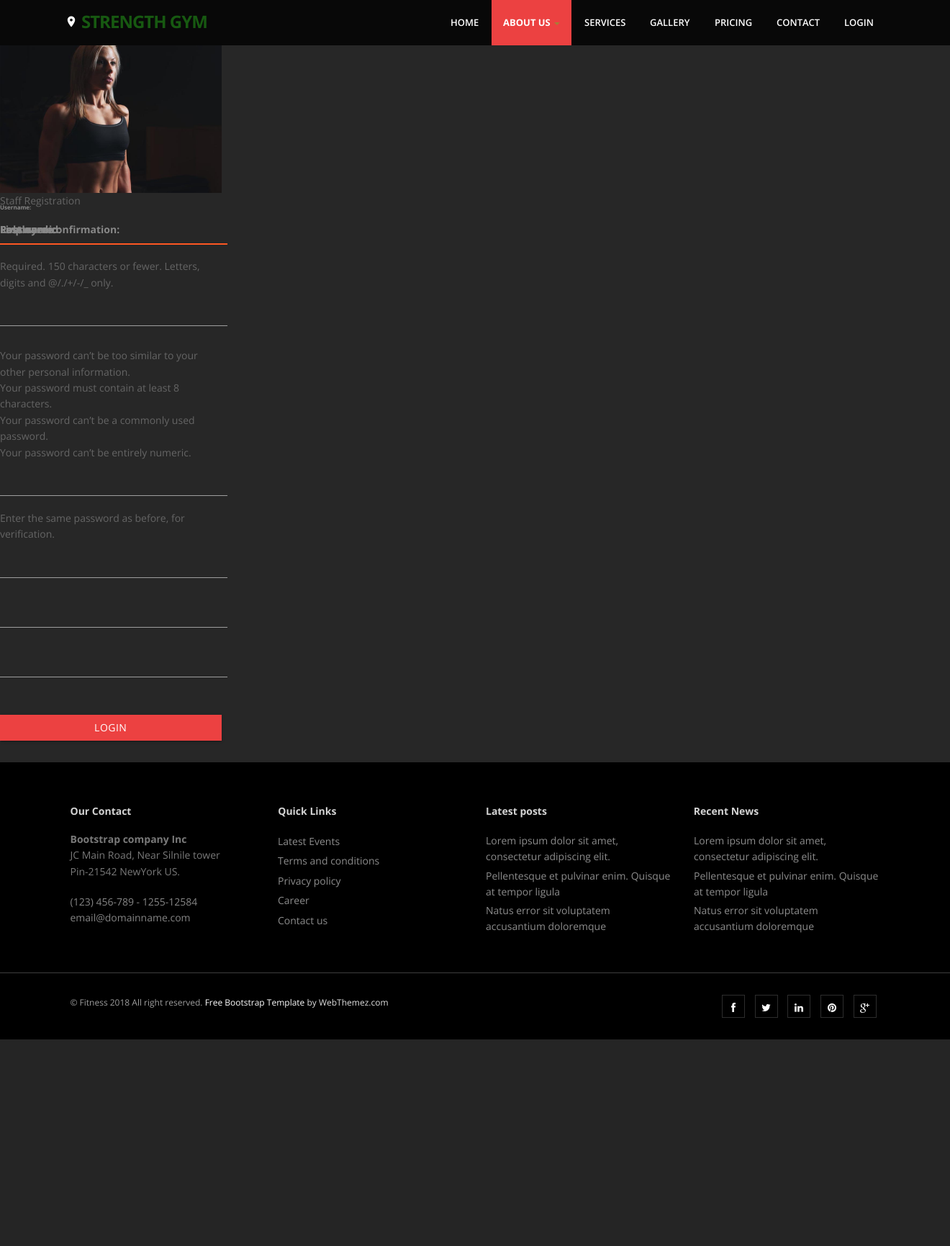
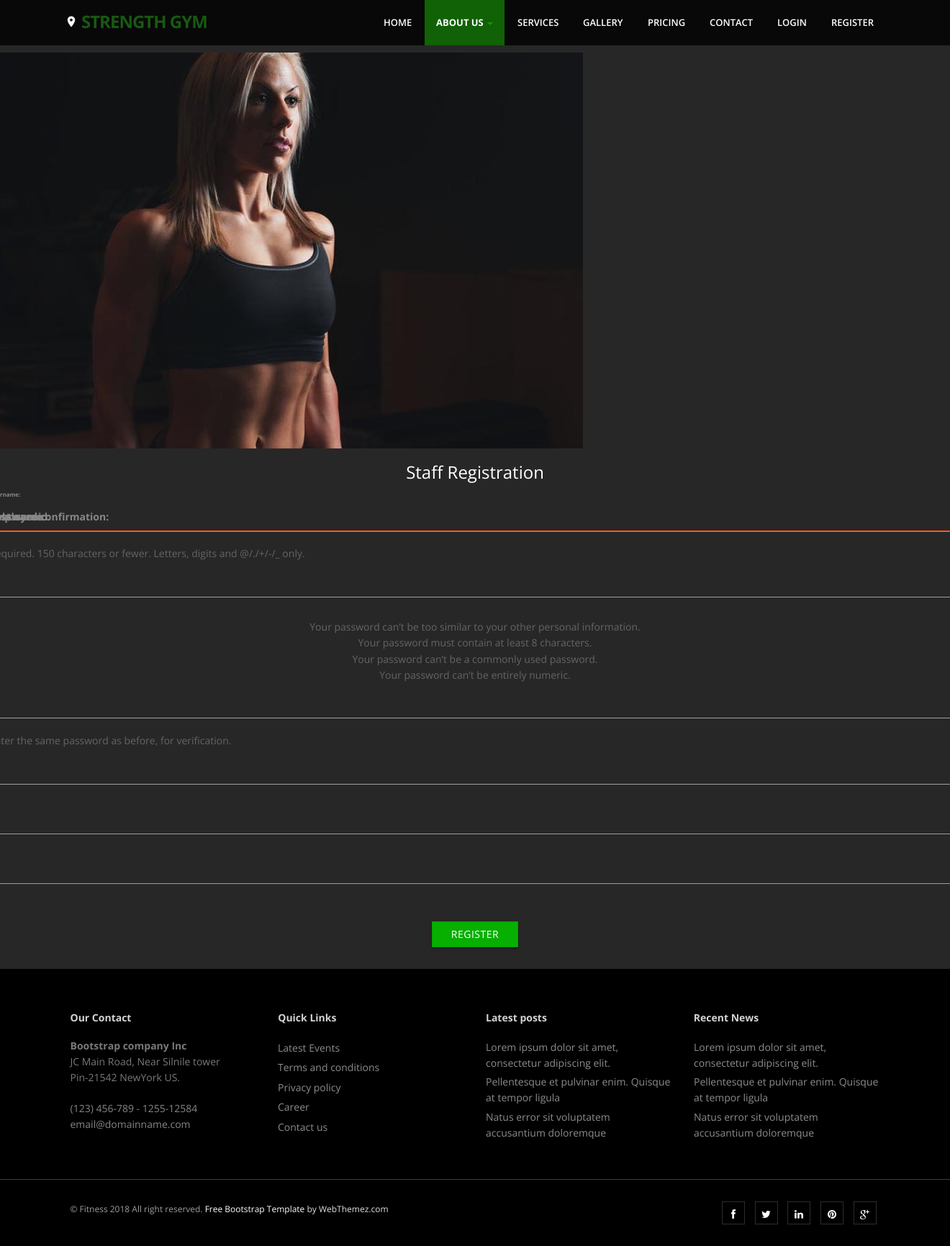
Before and after one commit to fthabet1/strength_gym, a Django app: page /accounts/staff_register in a window 1320 px wide; the page is wider, and only the part inside the window is pictured. Shown: that part at 72% size. Before the commit the page ends 1444 px from the top of that part, so only its background shows below. Run offline with Django 4.2, Linux system fonts and the light colour scheme; some libraries are stand-ins or nearby versions.

Commit message:
Updated paths and urls to register.html

```diff
--- a/accounts/templates/accounts/customer_register.html
+++ b/accounts/templates/accounts/customer_register.html
@@ -20,9 +20,7 @@
                     {{form.as_p}}
 
                     <br>
-                    <div class="flex-parent jc-center">
-                        <a type="submit" class="btn btn-primary waves-effect waves-dark pull-right">Submit</a>
-                    </div>
+                    <input type="submit" value="Register" class="btn btn-primary">
                 </form>
             </div>
         </div>
--- a/accounts/templates/accounts/home.html
+++ b/accounts/templates/accounts/home.html
@@ -27,8 +27,7 @@
                 <h3>Hi {{user.get_username}}!</h3>
                 <a href="{% url 'logout_user' %}">Logout</a> <br>
                 {% else %}
-                <a href="{% url 'register' %}">Register</a> <br>
-                <a href="{% url 'login_user' %}">Login</a>
+                <h1><a href="{% url 'return' %}">Home</a></h1> <br>
                 {% endif %}
             </div>
         </div>
--- a/accounts/templates/accounts/staff_register.html
+++ b/accounts/templates/accounts/staff_register.html
@@ -9,10 +9,10 @@
 {% block body %}
 
     <div class="row">
-        <div class="col-sm-3">
-            <div class="card-image">
+        <div class="cta-text">
+            <div class="img-box">
                 <img class="img-responsive" src="{% static  'gymDirectory/img/service3.jpg' %}" alt="">
-                <span class="card-title">Staff Registration</span>
+                <h3>Staff Registration</h3>
             </div>
             <div class="input-field">
                 <form action="{% url 'staff_register' %}" method="POST" novalidate>
@@ -20,10 +20,10 @@
                     {{form.as_p}}
 
                     <br>
-                    <input type="submit" value="Login" class="btn btn-block btn-primary">
+                    <input type="submit" value="Register" class="btn btn-primary">
                 </form>
             </div>
         </div>
     </div>
 
-	{% endblock %}
+{% endblock %}
--- a/gymDirectory/templates/gymDirectory/layout.html
+++ b/gymDirectory/templates/gymDirectory/layout.html
@@ -58,6 +58,7 @@
                         <li><a class="waves-effect waves-dark" href="{% url 'pricing' %}">Pricing</a></li>
                         <li><a class="waves-effect waves-dark" href="{% url 'contact' %}">Contact</a></li>
 						<li><a class="waves-effect waves-dark" href="{% url 'login' %}">Login</a></li>
+						<li><a class="waves-effect waves-dark" href="{% url 'register' %}">Register</a></li>
                     </ul>
                 </div>
             </div>
--- a/gymDirectory/urls.py
+++ b/gymDirectory/urls.py
@@ -11,4 +11,5 @@
     path("pricing", views.pricing, name="pricing"),
     path("services", views.services, name="services"),
     path("login", RedirectView.as_view(url='/accounts/login_user', permanent=True), name = "login"),
+    path("register", RedirectView.as_view(url='/accounts/', permanent=True), name = "register")
 ]
--- a/static/gymDirectory/css/style.css
+++ b/static/gymDirectory/css/style.css
@@ -115,7 +115,7 @@
 /*  Header
 ==================================== */
 .topbar{
-	background-color: #2e8eda;
+	background-color: #09ac3f;
 	padding:10px 0;
 	/* color:#fff; */
 }
@@ -351,7 +351,7 @@
   border-bottom-color: none;
   content:none;
 }
-.navbar-default .navbar-nav>.active>a, .navbar-default .navbar-nav>.active>a:hover, .navbar-default .navbar-nav>.active>a:focus {color: #ffffff;background: #ec4141;border-radius: 0;}
+.navbar-default .navbar-nav>.active>a, .navbar-default .navbar-nav>.active>a:hover, .navbar-default .navbar-nav>.active>a:focus {color: #ffffff;background: #116106;border-radius: 0;}
 .navbar-default .navbar-nav>li>a:hover, .navbar-default .navbar-nav>li>a:focus {
   color: #30e620c7;
   background-color: transparent;
@@ -877,7 +877,7 @@
 box-shadow: inset 0 1px 2px rgba(0,0,0,0.1);
 }
 .progress .progress-bar.progress-bar-red {
-background: #ed5441;
+background: #009914;
 }
 .progress .progress-bar.progress-bar-green {
 background: #51d466;
@@ -936,7 +936,7 @@
 }
 
 /* --- button --- */
-.btn{text-align: center;color: #FFFFFF;background: #ec4141;border-color: #ec4141;width: 120px;border-radius: 0;}
+.btn{text-align: center;color: #FFFFFF;background: #07af01;border-color: #029c09;width: 120px;border-radius: 0;}
 .btn-theme {
 	color: #fff;
 	background: transparent;
@@ -1243,7 +1243,7 @@
 	background: #30e6205d;
 	color: #fff;
 }
-.menuItem .menu{font-size:20px;font-weight:600;list-style:none;padding:0 0 15px;margin-bottom:20px;display:inline-block;color: #ec4141;}
+.menuItem .menu{font-size:20px;font-weight:600;list-style:none;padding:0 0 15px;margin-bottom:20px;display:inline-block;color: #2d9b02;}
 .menuItem .menu li{padding: 34px 30px 34px;margin-bottom:20px;display:inline-block;width:100%;float:left;background: #4a4a4a;line-height: 30px;border-left: 2px solid #ec4141 !important;border-radius: 0 0 15px 0;border: 1px solid #5a5a5a;}
 .menuItem .detail{font-size:13px;color: #b6b6b6;font-weight:normal;}
 .menuItem .price{
@@ -1635,7 +1635,7 @@
 		float: none;
 		width: 100%;
 	}
-.navbar .nav > .active > a, .navbar .nav > .active > a:hover {background: none;font-weight: 700;color: #ec4141;}
+.navbar .nav > .active > a, .navbar .nav > .active > a:hover {background: none;font-weight: 700;color: #125c00;}
 	header .navbar-nav > li {
 padding-bottom: 2px;
 padding-top: 3px;
```
Also changed, not shown: db.sqlite3.
